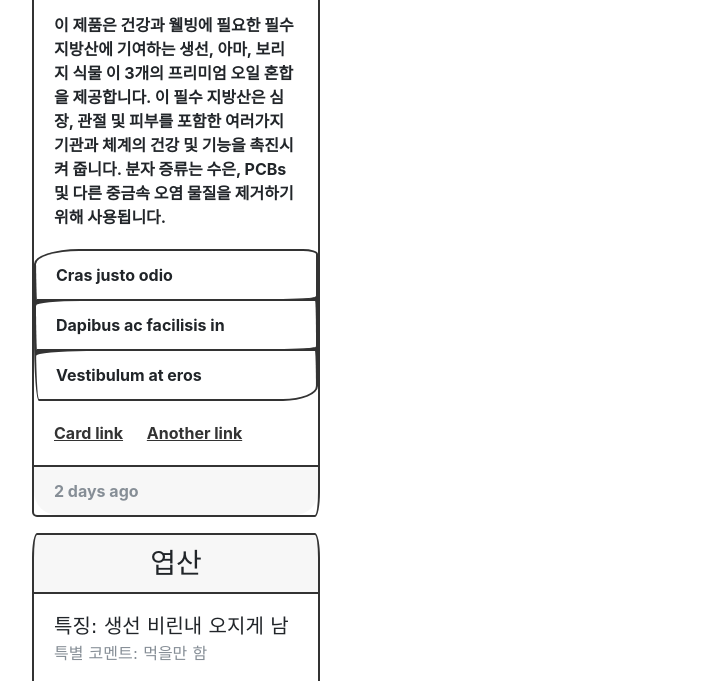
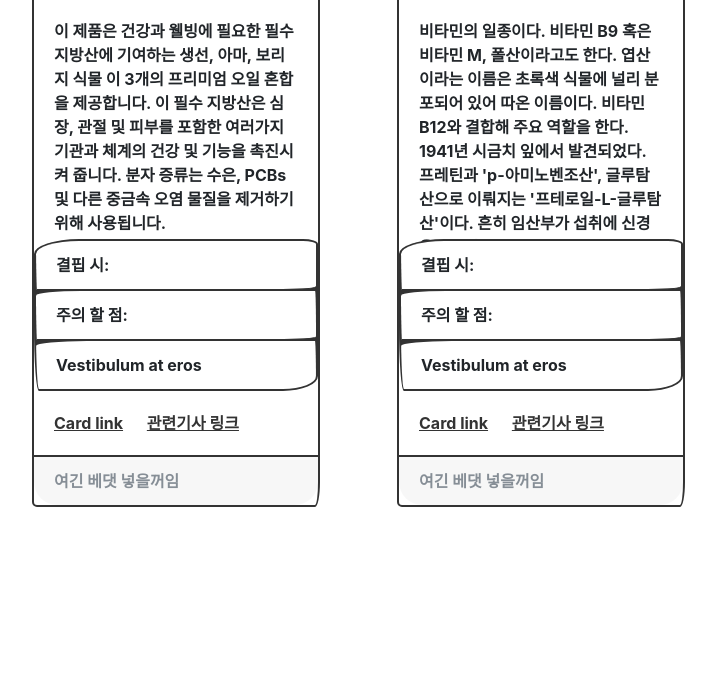
Before and after one commit to Covee/Pillme_django, a Django app: page /pills/ in a window 1280 px wide. Shown: the part 474-1155 px from the top of the page, without its empty margins (53-769 px from the left). After the commit the page ends 981 px from the top, so only its background shows below. Run offline with Django 3.2, Linux system fonts and the light colour scheme; data comes from the database, SQL or seed files in the repository; both versions use the stored data as it was after the commit; some libraries are stand-ins or nearby versions; some web fonts are replaced.

Commit message:
listview detail 정리, 약간의 오류 정리

```diff
--- a/src/pillme/settings.py
+++ b/src/pillme/settings.py
@@ -117,5 +117,5 @@ STATICFILES_DIRS = [
 STATIC_ROOT = os.path.join(BASE_DIR, "staticfiles")
 
 
-MEDIA_URL = '/upload_images/'
-MEDIA_ROOT = os.path.join(BASE_DIR, "upload_images/")
+MEDIA_URL = '/'
+MEDIA_ROOT = os.path.join(BASE_DIR)
--- a/src/pills/models.py
+++ b/src/pills/models.py
@@ -20,6 +20,8 @@ class Categories_Gender(models.Model):
 
 class Pills(models.Model):
 	name			= models.CharField(max_length=20, null=False)
+	feature			= models.TextField(max_length=50, null=True)
+	editor_said		= models.TextField(max_length=50, null=True)
 	description		= models.TextField(max_length=2000)
 	ingredient		= models.TextField(max_length=2000)
 	category_body	= models.ManyToManyField(Categories_Body)
--- a/src/pills/templates/pills/pill_list.html
+++ b/src/pills/templates/pills/pill_list.html
@@ -4,35 +4,36 @@
 
 <h1 style="text-align: center;">Pill list</h1>
 
-{% for pills in object_list %}
+
 	<div class='container'>
+	{% for pills in object_list %}
   		<div class="row">
   			<div class="col-md-4">
 			  	<div class="card mb-3" style="width: 18rem;">
 			  		<h3 class="card-header" style="text-align: center;">{{ pills.name }}</h3>
 			  		<div class="card-body">
-			  			<h5 class="card-title">특징: 생선 비린내 오지게 남</h5>
-			  			<h6 class="card-subtitle text-muted">특별 코멘트: 먹을만 함</h6>
+			  			<h5 class="card-title">특징: {{ pills.feature }}</h5>
+			  			<h6 class="card-subtitle text-muted" style="height: 25px;">특별 코멘트: {{ pills.editor_said }}</h6>
 			  		</div>
-			  		<img style="height: 200px; width: 100%; display: block;" src="/{{ pills.image }}" alt="Card image">
+			  		<img style="height: 200px; width: 100%; display: block;" src="{{ pills.image.url }}" alt="Card image">
 			  		<div class="card-body">
-			  			<p class="card-text">{{ pills.description }}</p>
+			  			<p class="card-text" style="height: 200px;">{{ pills.description|truncatechars:200 }}</p>
 			  		</div>
 			  		<ul class="list-group list-group-flush">
-			  			<li class="list-group-item">Cras justo odio</li>
-			  			<li class="list-group-item">Dapibus ac facilisis in</li>
+			  			<li class="list-group-item">결핍 시: </li>
+			  			<li class="list-group-item">주의 할 점: </li>
 			  			<li class="list-group-item">Vestibulum at eros</li>
 			  		</ul>
 			  		<div class="card-body">
 			  			<a href="#" class="card-link">Card link</a>
-			  			<a href="#" class="card-link">Another link</a>
+			  			<a href="#" class="card-link">관련기사 링크</a>
 			  		</div>
 			  		<div class="card-footer text-muted">
-			  			2 days ago
+			  			여긴 베댓 넣을꺼임
 			  		</div>
 		  		</div>
 		  	</div>
-{% endfor %}
+	{% endfor %}
 
 
 
--- a/src/templates/base/navbar.html
+++ b/src/templates/base/navbar.html
@@ -30,8 +30,10 @@
 			<li class="nav-item">
 				<a class="nav-link" href="#">FreeBoard</a>
 			</li>
+		</ul>
+		<ul class="nav navbar-nav navbar-right">
 			<li class="nav-right">
-				<a class="nav-link" href="#">LogIn</a>
+				<a class="nav-link" href="#">로그인</a>
 			</li>
 		</ul>
 
```
Also changed, not shown: src/db.sqlite3, src/pills/migrations/0003_auto_20180606_1656.py (added), src/upload_images/pills/2018/06/07/엽산.jpg (added), src/upload_images/pills/2018/06/07/엽산_aUqY8Wi.jpg (added).
